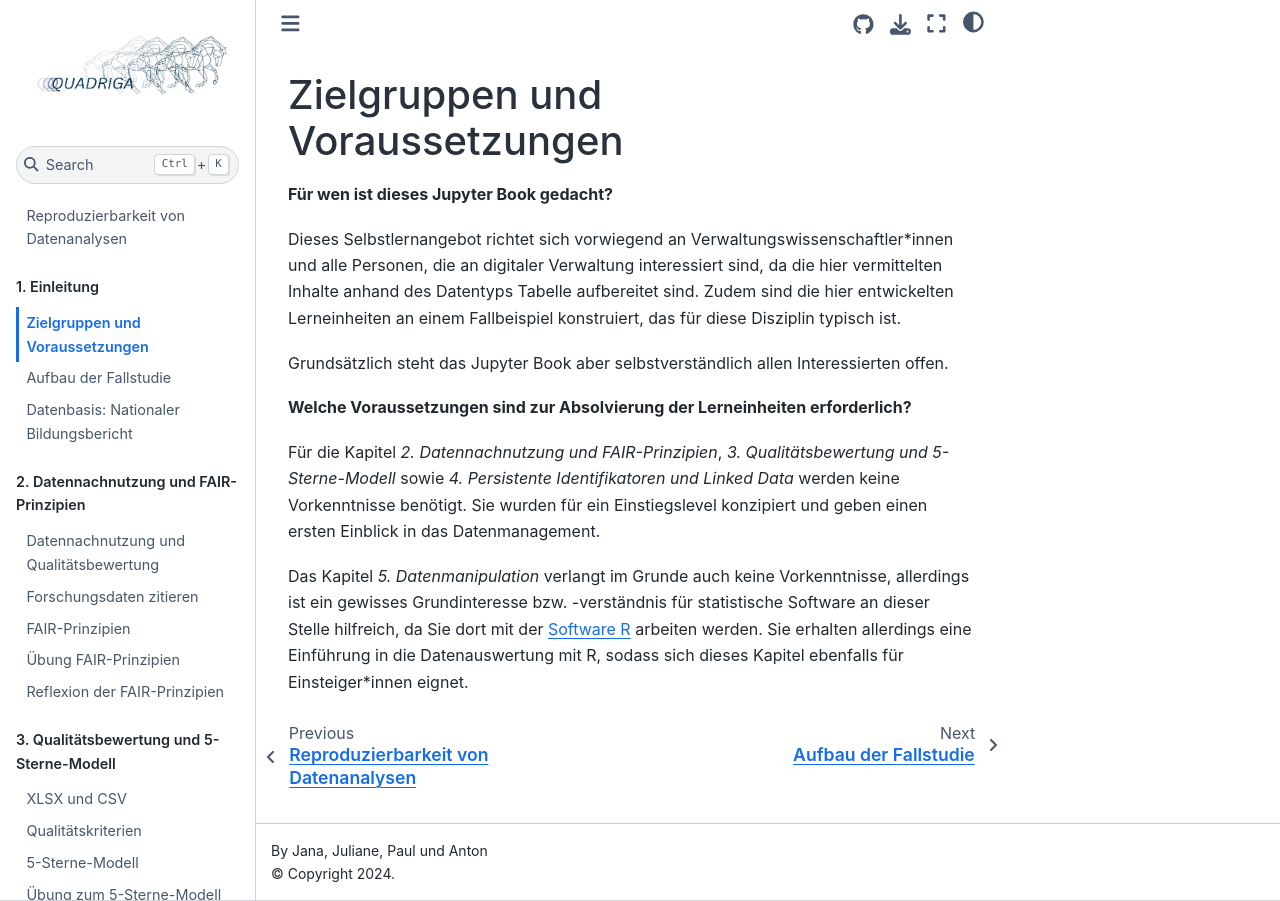
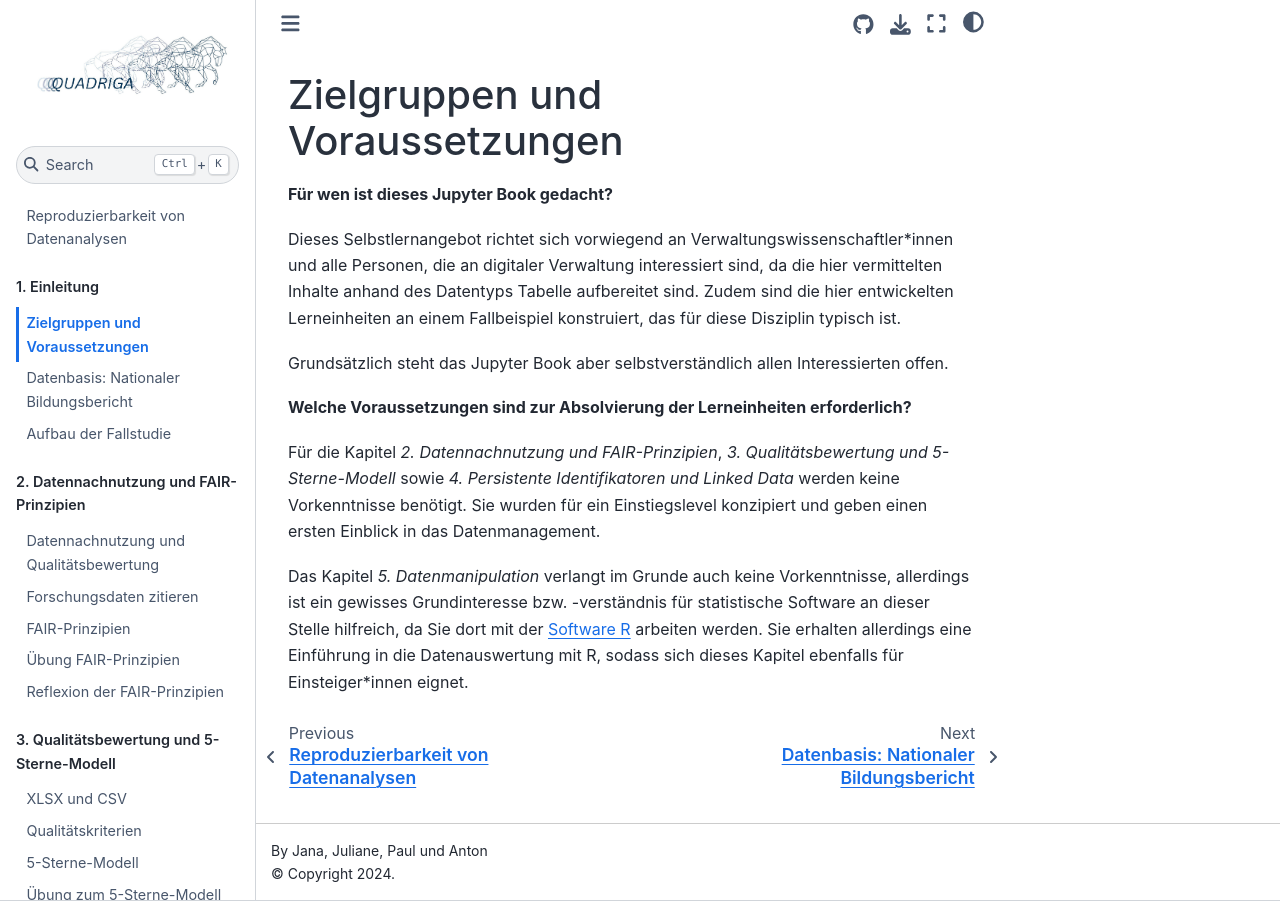
Before and after one commit to quadriga-dk/Tabelle-Fallstudie-1, a Jupyter Book: the page built from Markdown/Ausgangssituation.md, in a window 1280 px wide. Built offline with Jupyter Book 1.0.4 settings and Sphinx 7.4.7 and the Sphinx Book theme 1.1.4, drawn with Linux system fonts in a browser that asks for light colours; some of the changed lines change nothing that is shown.

Commit message:
Update _toc.yml

```diff
--- a/_toc.yml
+++ b/_toc.yml
@@ -7,8 +7,8 @@ parts:
   - caption: 1. Einleitung
     chapters:
     - file: Markdown/Ausgangssituation
+    - file: Markdown/Datenbasis_Bildungsbericht
     - file: Markdown/Aufbau_Fallstudie
-    - file: Markdown/Datenbasis_Bildungsbericht
   - caption: 2. Datennachnutzung und FAIR-Prinzipien
     chapters:
     - file: Markdown/Einleitung_Datennachnutzung
```
